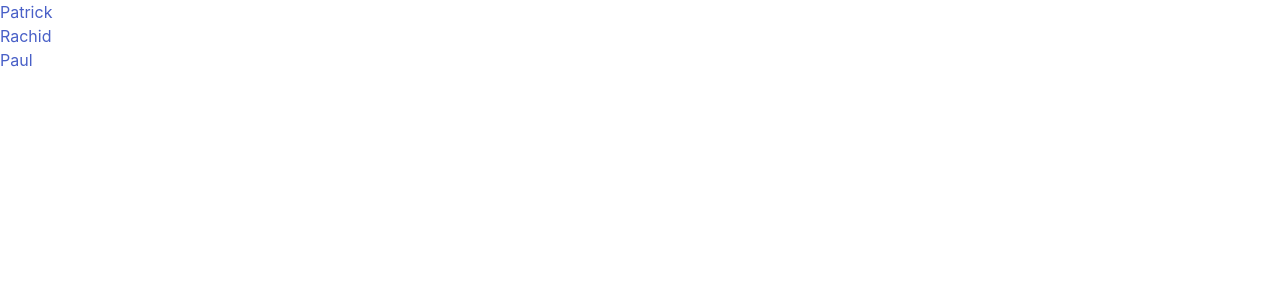
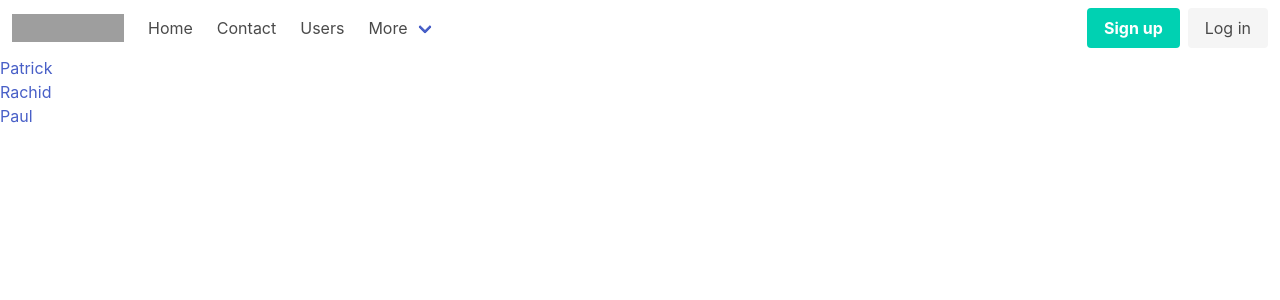
Before and after one commit to ndjerrou/basics, a JavaScript app: page /users in a window 1280 px wide. Shown: the top 300 px of the page. Built offline with nearby package versions, Linux system fonts and the light colour scheme; grey boxes are pictures that could not be loaded.

Commit message:
oulet comp

```diff
--- a/src/components/Navbar.js
+++ b/src/components/Navbar.js
@@ -27,7 +27,9 @@ const NavBar = () => {
 
       <div id='navbarBasicExample' className='navbar-menu'>
         <div className='navbar-start'>
-          <a className='navbar-item'>Home</a>
+          <Link to='/' className='navbar-item'>
+            Home
+          </Link>
 
           <Link className='navbar-item' to='/contact'>
             Contact
--- a/src/routing/ContactPage.js
+++ b/src/routing/ContactPage.js
@@ -3,7 +3,6 @@ import NavBar from '../components/Navbar';
 const ContactPage = () => {
   return (
     <>
-      <NavBar />
       <h1>Contact Page</h1>
     </>
   );
--- a/src/routing/HomePage.js
+++ b/src/routing/HomePage.js
@@ -3,7 +3,6 @@ import Navbar from '../components/Navbar';
 const HomePage = () => {
   return (
     <>
-      <Navbar />
       <h1>Welcome to the React Course</h1>
     </>
   );
--- /dev/null
+++ b/src/routing/Layout.js
@@ -0,0 +1,15 @@
+import { Outlet } from 'react-router-dom';
+import NavBar from '../components/Navbar';
+
+const Layout = () => {
+  return (
+    <>
+      <NavBar />
+      <div id='main'>
+        <Outlet />
+      </div>
+    </>
+  );
+};
+
+export default Layout;
--- a/src/routing/UserListPage.js
+++ b/src/routing/UserListPage.js
@@ -1,4 +1,5 @@
 import { Link } from 'react-router-dom';
+import NavBar from '../components/Navbar';
 
 const UserListPage = () => {
   const users = [
@@ -7,11 +8,15 @@ const UserListPage = () => {
     { id: 3, name: 'Paul' },
   ];
 
-  return users.map(user => (
-    <p>
-      <Link to={`/users/${user.id}`}>{user.name}</Link>
-    </p>
-  ));
+  return (
+    <>
+      {users.map(user => (
+        <p>
+          <Link to={`/users/${user.id}`}>{user.name}</Link>
+        </p>
+      ))}
+    </>
+  );
 };
 
 export default UserListPage;
--- a/src/routing/routes.js
+++ b/src/routing/routes.js
@@ -3,12 +3,19 @@ import HomePage from './HomePage';
 import ContactPage from './ContactPage';
 import UserListPage from './UserListPage';
 import UserDetailPage from './UserDetailPage';
+import Layout from './Layout';
 
 const router = createBrowserRouter([
-  { path: '', element: <HomePage /> },
-  { path: '/contact', element: <ContactPage /> },
-  { path: '/users', element: <UserListPage /> },
-  { path: '/users/:id', element: <UserDetailPage /> },
+  {
+    path: '/',
+    element: <Layout />,
+    children: [
+      { index: true, element: <HomePage /> },
+      { path: 'contact', element: <ContactPage /> },
+      { path: 'users', element: <UserListPage /> },
+      { path: 'users/:id', element: <UserDetailPage /> },
+    ],
+  },
 ]);
 
 export default router;
```
Also changed, not shown: playground.js (added, +68 -0 lines).
